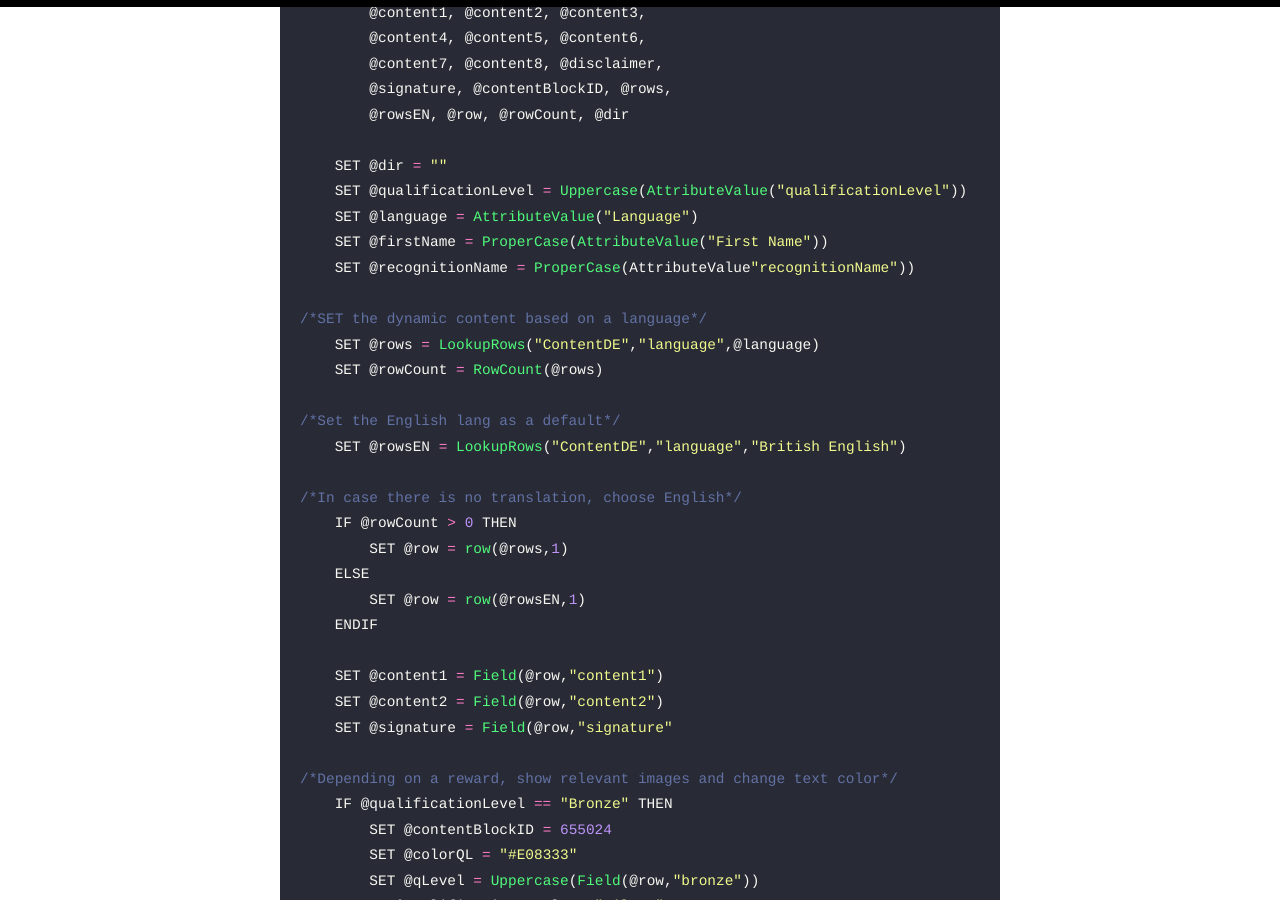
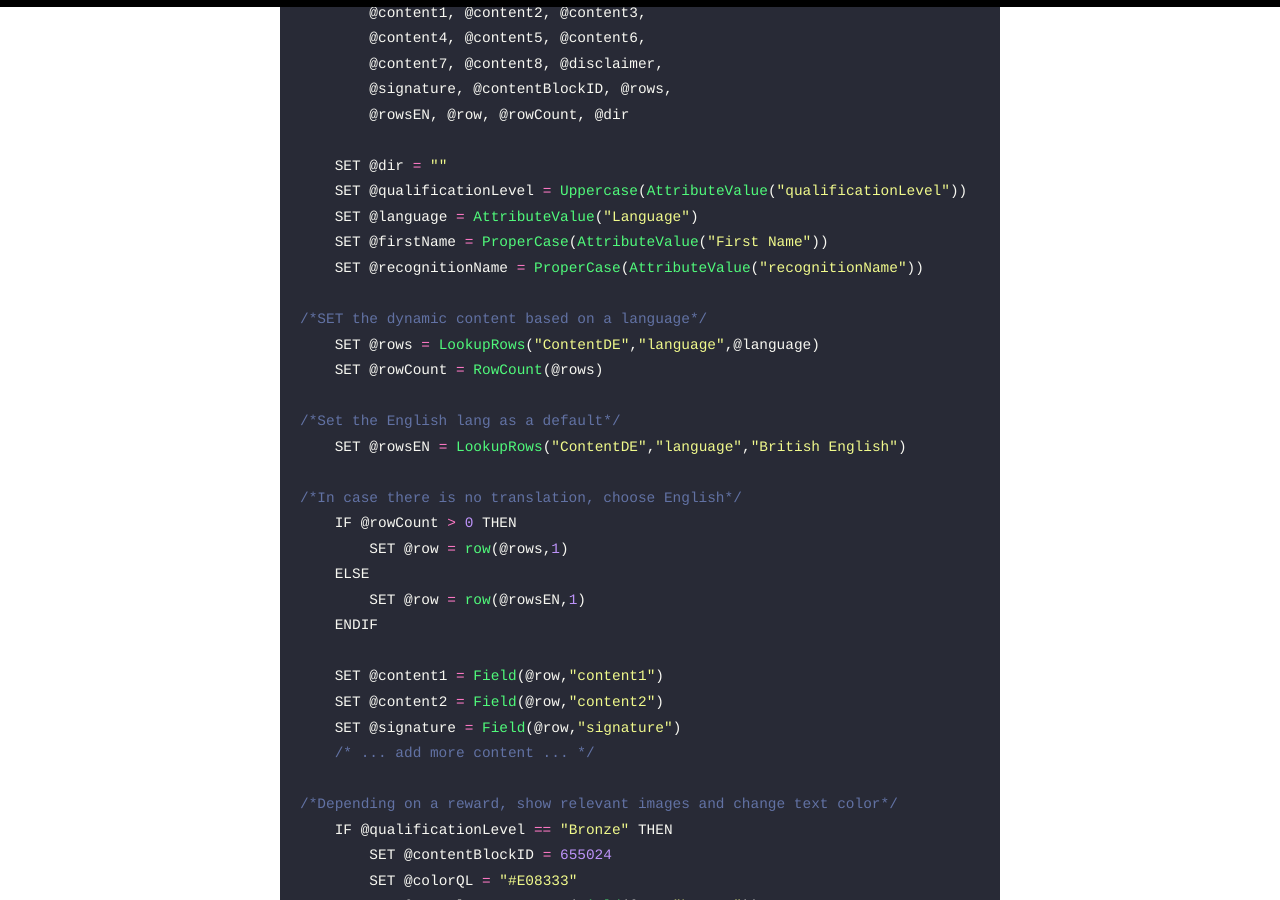
Before and after one commit to karolcholewa/blog, a Jekyll site: the page built from _posts/2021-01-10-dynamic-email.md, in a window 1280 px wide and 900 px high, scrolled down 3774 px. Built offline with Jekyll 4.4.1, drawn with Linux system fonts in a browser that asks for light colours.

Commit message:
formatted

```diff
--- a/_posts/2021-01-10-dynamic-email.md
+++ b/_posts/2021-01-10-dynamic-email.md
@@ -85,7 +85,7 @@ Formatting can be inline static or dynamic.
     SET @qualificationLevel = Uppercase(AttributeValue("qualificationLevel"))
     SET @language = AttributeValue("Language")
     SET @firstName = ProperCase(AttributeValue("First Name"))
-    SET @recognitionName = ProperCase(AttributeValue"recognitionName"))
+    SET @recognitionName = ProperCase(AttributeValue("recognitionName"))
 
 /*SET the dynamic content based on a language*/
     SET @rows = LookupRows("ContentDE","language",@language)
@@ -103,7 +103,8 @@ Formatting can be inline static or dynamic.
 
     SET @content1 = Field(@row,"content1")
     SET @content2 = Field(@row,"content2")
-    SET @signature = Field(@row,"signature"
+    SET @signature = Field(@row,"signature")
+    /* ... add more content ... */
 
 /*Depending on a reward, show relevant images and change text color*/
     IF @qualificationLevel == "Bronze" THEN
```
